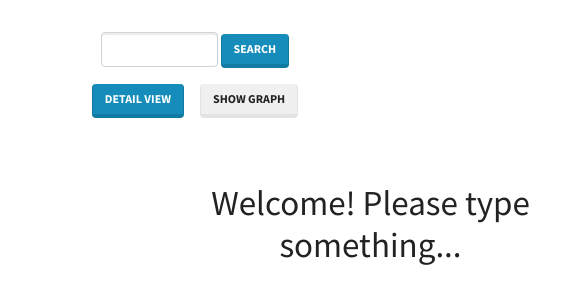
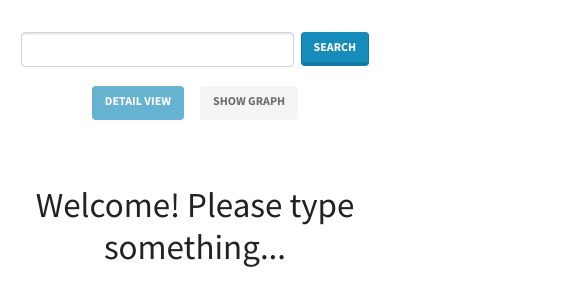
Before and after one commit to JunedKhan101/NutriAl, a React (Create React App) app: page / in a window 390 px wide. Shown: the top 306 px of the page, 566 px wide, since content can reach past the window. Built offline with nearby package versions, Linux system fonts and the light colour scheme.

Commit message:
Disabled button when theres an error in query, optimized code and css

```diff
--- a/src/Components/Error.js
+++ b/src/Components/Error.js
@@ -6,11 +6,13 @@ function Error() {
           <div className="card-header">
             Error
           </div>
-          <div className="card-body">
+          <div className="card-body text-center">
             <h3 className="card-title">An Error Occurred</h3>
-            Sorry I cannot understand what you mean here are couple of things you can try:<br />
-            1. Always add a quantity eg. 1 Apple<br />
-            2. Try to add a unit or measure eg. 1 cup coffee or 1 dozen banana<br />
+            <div className="cart-content text-left m-auto">
+              Sorry I cannot understand what you mean here are couple of things you can try:<br />
+              1. Always add a quantity eg. 1 Apple<br />
+              2. Try to add a unit or measure eg. 1 cup coffee or 1 dozen banana<br />
+            </div>
           </div>
         </div>
     );
--- a/src/Components/Loading.js
+++ b/src/Components/Loading.js
@@ -2,7 +2,7 @@ import React from "react";
 
 function Loading() {
     return (
-        <div className="loading-spinner">
+        <div className="loading-spinner m-auto">
             <div className="spinner-border text-primary" role="status">
                 <span className="sr-only">Loading...</span>
             </div>
--- a/src/Components/Main.js
+++ b/src/Components/Main.js
@@ -45,27 +45,19 @@ function Main() {
         history.push({pathname: '/graph', state: {datastate: datastate}})
     }
     const renderButton = () => {
-        if (!button)
-            return (
-                <div className="btns">
-                    <button className="btn btn-primary viewbutton" onClick={toggleButtonState}>Detail View</button>
-                    <button className="btn btn-secondary graph-btn" onClick={handleGraphButton}>Show Graph</button>
-                </div>
-            );
-        else
-            return (
-                <div className="btns">
-                    <button className="btn btn-primary viewbutton" onClick={toggleButtonState}>Simple View</button>
-                    <button className="btn btn-secondary graph-btn" onClick={handleGraphButton}>Show Graph</button>
-                </div>
-            );
+        return (
+            <div className="btns">
+                <button className="btn btn-primary viewbutton" onClick={toggleButtonState} disabled={!isSuccess ? true : false}>{!button ? "Detail View" : "Simple View"}</button>
+                <button className="btn btn-secondary graph-btn" onClick={handleGraphButton} disabled={!isSuccess ? true : false}>Show Graph</button>
+            </div>
+        );
     }
     const renderMain = () => {
         return (
             <div className="main">
                 <form className="form-group search-form" onSubmit={getSearch}>
                     <input className="form-control search-textinput" type="text" value={search} onChange={updateSearch} />&nbsp;
-                    <input className="btn btn-primary search-button" type="submit" value="search" />
+                    <input className="btn btn-primary search-button mb-1 ml-1" type="submit" value="search" />
                 </form>
                 {renderButton()}
 
--- a/src/css/Datastyle.css
+++ b/src/css/Datastyle.css
@@ -6,27 +6,29 @@ text {
     height: 100%;
 
     display: flex;
-    align-items: center;
+    align-items: flex-start;
     justify-content: center;
 }
 .card {
-    width: 70%;
+    width: 30%;
     margin: 0 auto;
-    position: relative;
-    top: 100px;
     box-shadow: rgba(0, 0, 0, 0.24) 0px 3px 8px;
+    margin-top: 50px;
+}
+.cart-content {
+    width: fit-content;
 }
 p {
     font-size: 15px;
     padding-bottom: 7px;
 }
-@media only screen and (max-width: 600px) {
+@media only screen and (max-width: 768px) {
     .card {
-        width: 80%;
+        width: 70%;
     }
 }
-@media only screen and (max-width: 400px) {
+@media only screen and (max-width: 577px) {
     .card {
-        width: 90%;
+        width: 92%;
     }
 }
--- a/src/css/graph.css
+++ b/src/css/graph.css
@@ -33,8 +33,4 @@
 		width: 700px;
 		height: 500px;
 	}
-	h1 {
-		position: relative;
-		left: 45%;
-	}
 }
--- a/src/css/index.css
+++ b/src/css/index.css
@@ -23,3 +23,13 @@ html, body, #root, .main, .app, .main {
 .welcome-msg {
   padding-top: 4rem;
 }
+@media only screen and (max-width: 768px) {
+  .search-textinput {
+    width: 50%;
+  }
+}
+@media only screen and (max-width: 768px) {
+  .search-textinput {
+    width: 70%;
+  }
+}
```
